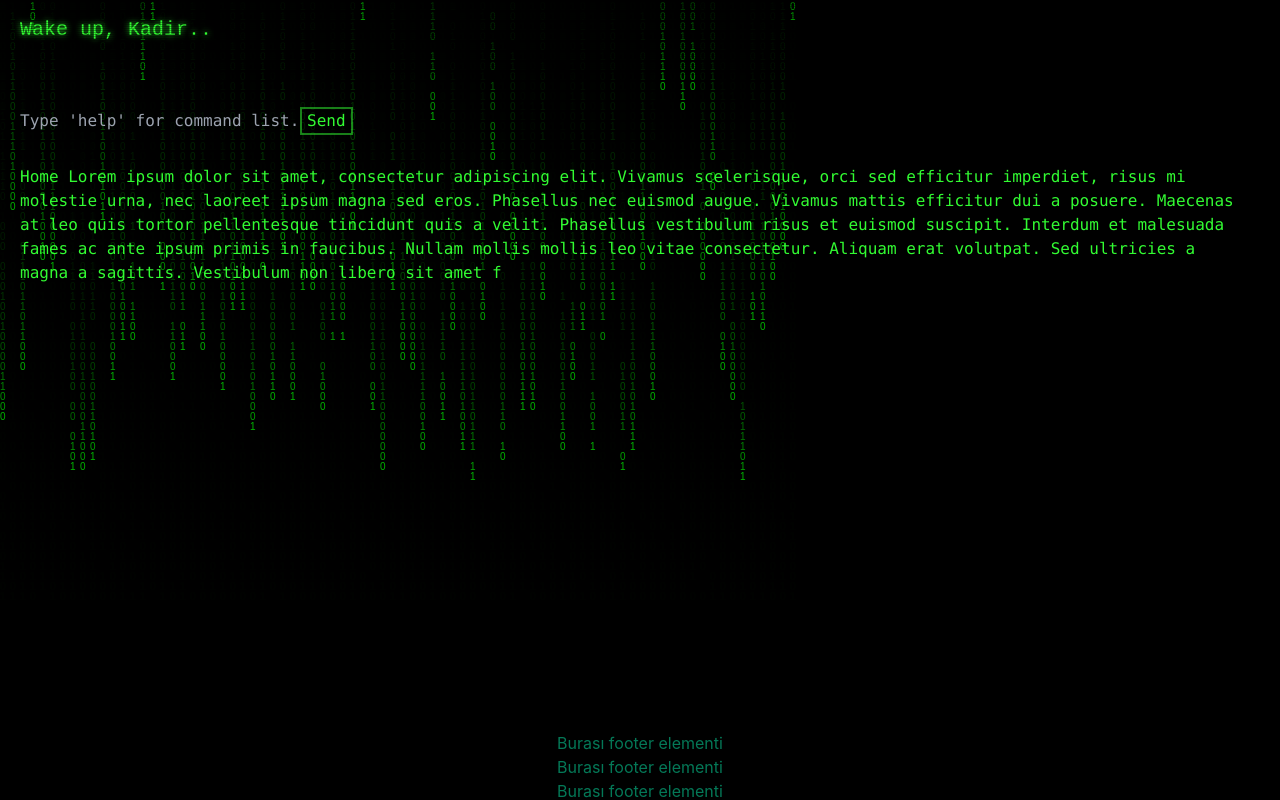
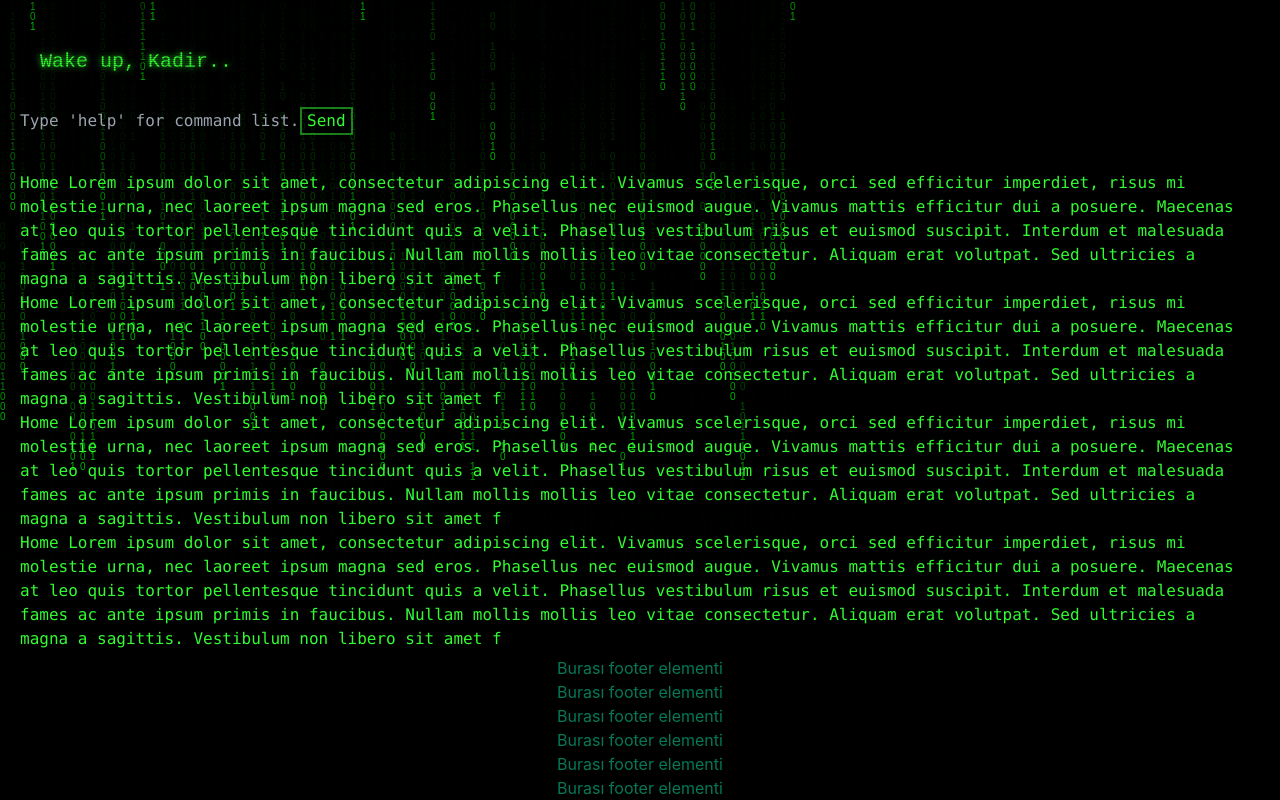
Before and after one commit to Samuelsonvs/kadiratali, a Next.js app: page / in a window 1280 px wide. Built offline with nearby package versions, Linux system fonts and the light colour scheme.

Commit message:
chanced container elements structure

```diff
--- a/container/Container.tsx
+++ b/container/Container.tsx
@@ -151,29 +151,30 @@ export default function Container({
           <meta property="article:published_time" content={meta.date} />
         )}
       </Head>
-      <div className="">
       <canvas
           ref={canvaRef}
           className="matrix-bg">
         </canvas>
+      <div className="temp">
+        <div>
           <canvas
             ref={canvaWakeUp}
             className="wakeup"
           >
           </canvas>
-        <div className="temp">
-          <div className="nav-main-container">
         <Navbar />
+        </div>
+
           <main>
             <div>
                 {children}
             </div>
           </main>
-          </div>
+
           <footer>
             <Footer />
           </footer>
-        </div>
+
       </div>
     </div>
   );
--- a/pages/index.tsx
+++ b/pages/index.tsx
@@ -9,6 +9,9 @@ const Home: NextPage = () => {
         <div>
           <div className="text-green-300 font-mono">
             <TextLayout text={text} underscore={true} />
+            <TextLayout text={text} underscore={true} />
+            <TextLayout text={text} underscore={true} />
+            <TextLayout text={text} underscore={true} />
           </div>
         </div>
     </Container>
```
Lines whose indentation alone changed are shown as unchanged.
